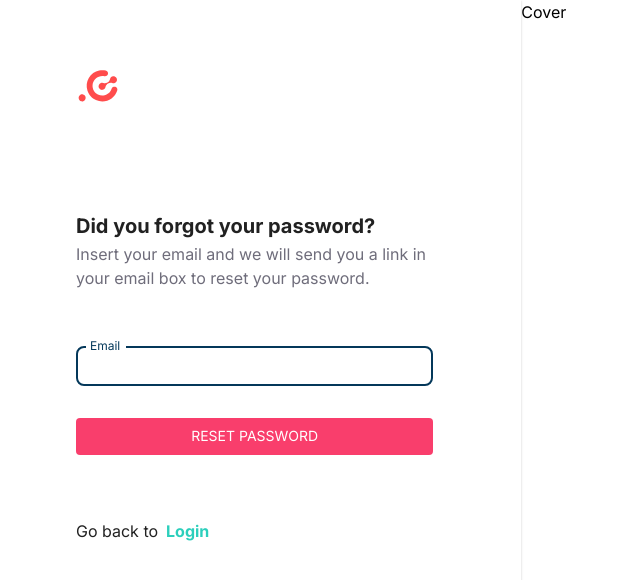
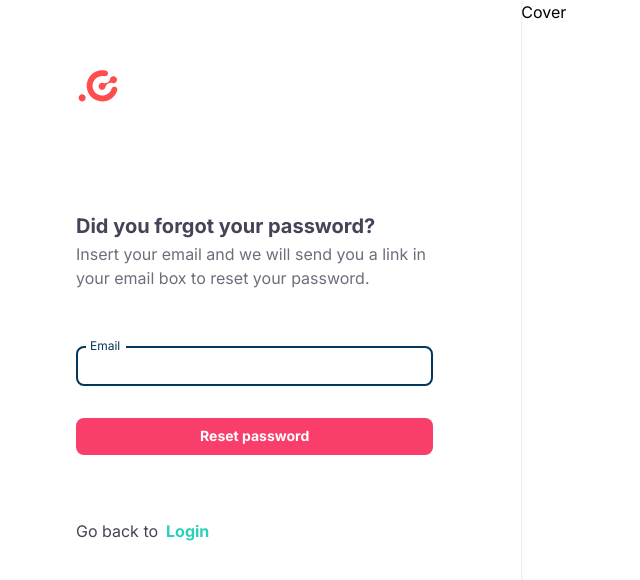
Before and after one commit to riadhmouamnia/ld-assignment-2, a React (Vite) app: page /reset in a window 1280 px wide. Shown: the top 580 px of the page, without its empty margins (12-652 px from the left). Built offline with nearby package versions, Linux system fonts and the light colour scheme.

Commit message:
fixed some styles and theming object

```diff
--- a/src/pages/ErrorPage.tsx
+++ b/src/pages/ErrorPage.tsx
@@ -34,12 +34,12 @@ function ErrorPage() {
           <Typography
             textAlign="center"
             fontWeight="bold"
-            color="#312E43"
             variant="h6"
+            color="text.primary"
           >
             Page not found
           </Typography>
-          <Typography textAlign="center" color="#6F6D7B" variant="body1">
+          <Typography textAlign="center" color="text.secondary" variant="body1">
             The page you are trying to reach is not availble. It may have been
             deleted or its URL was misspelled.
           </Typography>
--- a/src/pages/auth/Layout/AuthWrapper.tsx
+++ b/src/pages/auth/Layout/AuthWrapper.tsx
@@ -8,6 +8,7 @@ type AuthWrapperProps = {
   subTitle: string;
   askUserToTakeAction?: string;
   actionLink?: string;
+  link: string;
   children: any;
   cover: React.ReactNode;
 };
@@ -19,6 +20,7 @@ function AuthWrapper({
   subTitle,
   askUserToTakeAction,
   actionLink,
+  link,
 }: AuthWrapperProps) {
   const [valid, setValid] = React.useState<boolean>(false);
   const [user, setUser] = React.useState<boolean>(false);
@@ -46,10 +48,15 @@ function AuthWrapper({
             <img src={logo} alt="logo" width="44px" />
           </Box>
           <Box width="100%">
-            <Typography variant="h6" fontWeight="bold" mt={8}>
+            <Typography
+              variant="h6"
+              color="text.primary"
+              fontWeight="bold"
+              mt={8}
+            >
               {title}
             </Typography>
-            <Typography variant="body1" color="#6F6D7B">
+            <Typography variant="body1" color="text.secondary">
               {subTitle}
             </Typography>
           </Box>
@@ -58,9 +65,9 @@ function AuthWrapper({
             <Typography>{askUserToTakeAction}</Typography>
             <Typography
               fontWeight="bold"
-              color="secondary"
+              color="action.active"
               component="a"
-              href="/signup"
+              href={link}
               sx={{ textDecoration: "none" }}
             >
               {actionLink}
--- a/src/pages/auth/Login/components/Form.tsx
+++ b/src/pages/auth/Login/components/Form.tsx
@@ -41,7 +41,7 @@ function Form() {
           />
           <Typography
             fontWeight="bold"
-            color="secondary"
+            color="action.active"
             component="a"
             href="/reset"
             sx={{ textDecoration: "none" }}
--- a/src/pages/auth/Login/index.tsx
+++ b/src/pages/auth/Login/index.tsx
@@ -11,6 +11,7 @@ function index() {
       subTitle="Thanks to come back on coraly"
       askUserToTakeAction="Don't your have an account?"
       actionLink="Sign up now"
+      link="/register"
     >
       <Form />
     </AuthWrapper>
--- a/src/pages/auth/Register/components/Form.tsx
+++ b/src/pages/auth/Register/components/Form.tsx
@@ -11,7 +11,7 @@ import { FormGroup } from "@mui/material";
 //styled anchor elemnt
 const Anchor = styled("a")(({ theme }) => ({
   fontWeight: "bold",
-  color: theme.palette.secondary.main,
+  color: theme.palette.action.active,
   textDecoration: "none",
   "&:hover": {
     textDecoration: "underline",
--- a/src/pages/auth/Register/index.tsx
+++ b/src/pages/auth/Register/index.tsx
@@ -7,7 +7,7 @@ import StepTwo from "./components/StepTwo";
 
 function index() {
   const [emailSent, setEmailSent] = React.useState<boolean>(false);
-  const [stepTwo, setStepTwo] = React.useState<boolean>(true);
+  const [stepTwo, setStepTwo] = React.useState<boolean>(false);
   return (
     <AuthWrapper
       cover={<Cover />}
@@ -29,6 +29,7 @@ function index() {
         !emailSent && !stepTwo ? "Do you have an account?" : ""
       }
       actionLink={!emailSent && !stepTwo ? "Signin" : ""}
+      link="/login"
     >
       {!emailSent && !stepTwo && <Form />}
       {emailSent && <EmailSent />}
--- a/src/theme/index.tsx
+++ b/src/theme/index.tsx
@@ -6,8 +6,15 @@ const theme = createTheme({
   palette,
   typography: {
     fontFamily: ["Inter", "sans-serif"].join(","),
+    button: {
+      fontWeight: "bold",
+      textTransform: "none",
+    },
   },
   components: componentOverrides,
+  shape: {
+    borderRadius: 8,
+  },
 });
 
 export default theme;
--- a/src/theme/palette.ts
+++ b/src/theme/palette.ts
@@ -4,8 +4,18 @@ export default {
   },
   secondary: {
     main: "#2CCFBC",
+    light: "#56d9c9",
+    dark: "#1f9184",
+    contrastText: "#fff",
   },
   error: {
     main: "#F93E6C",
   },
+  text: {
+    primary: "#464356",
+    secondary: "#6F6D7B",
+  },
+  action: {
+    active: "#2CCFBC",
+  },
 };
```
